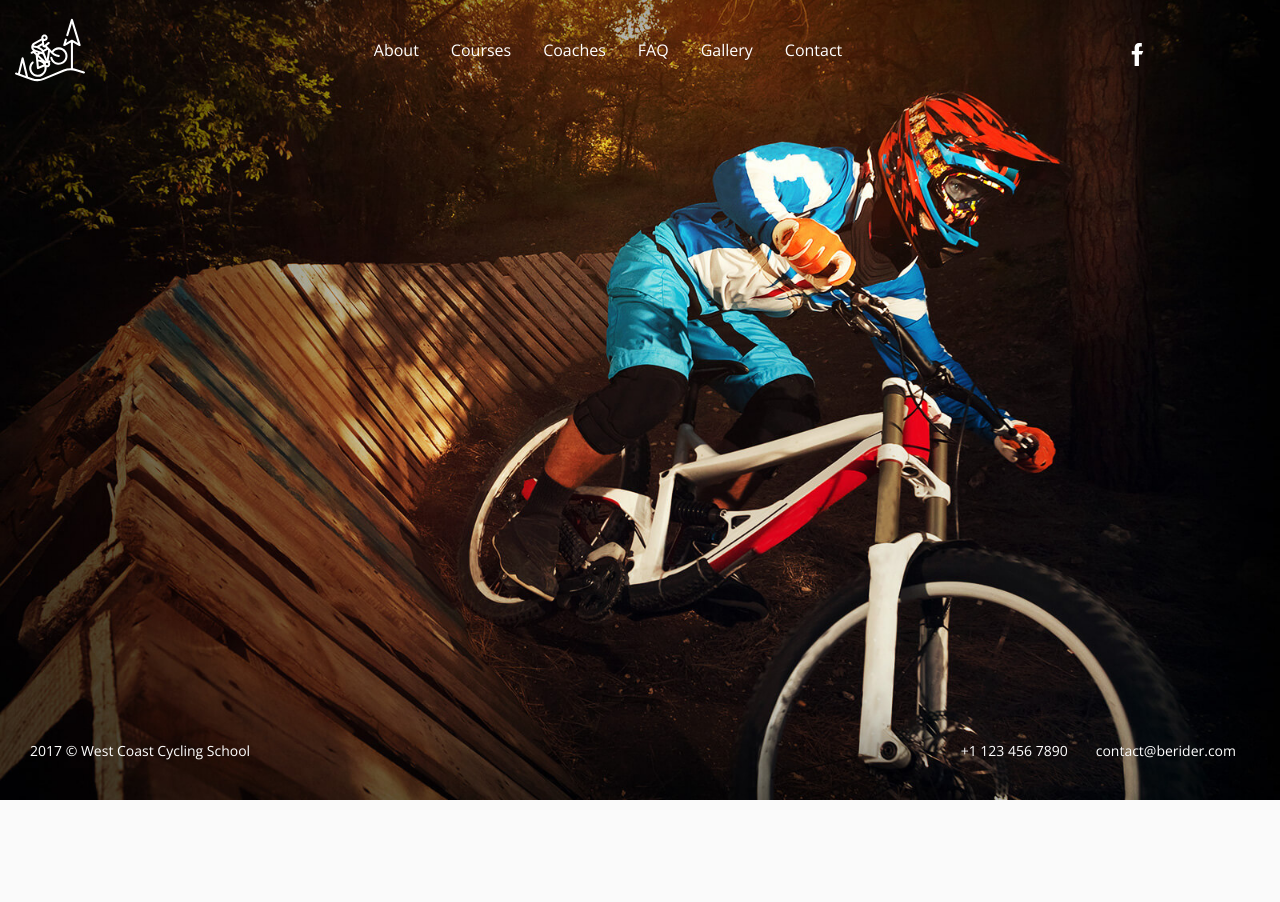
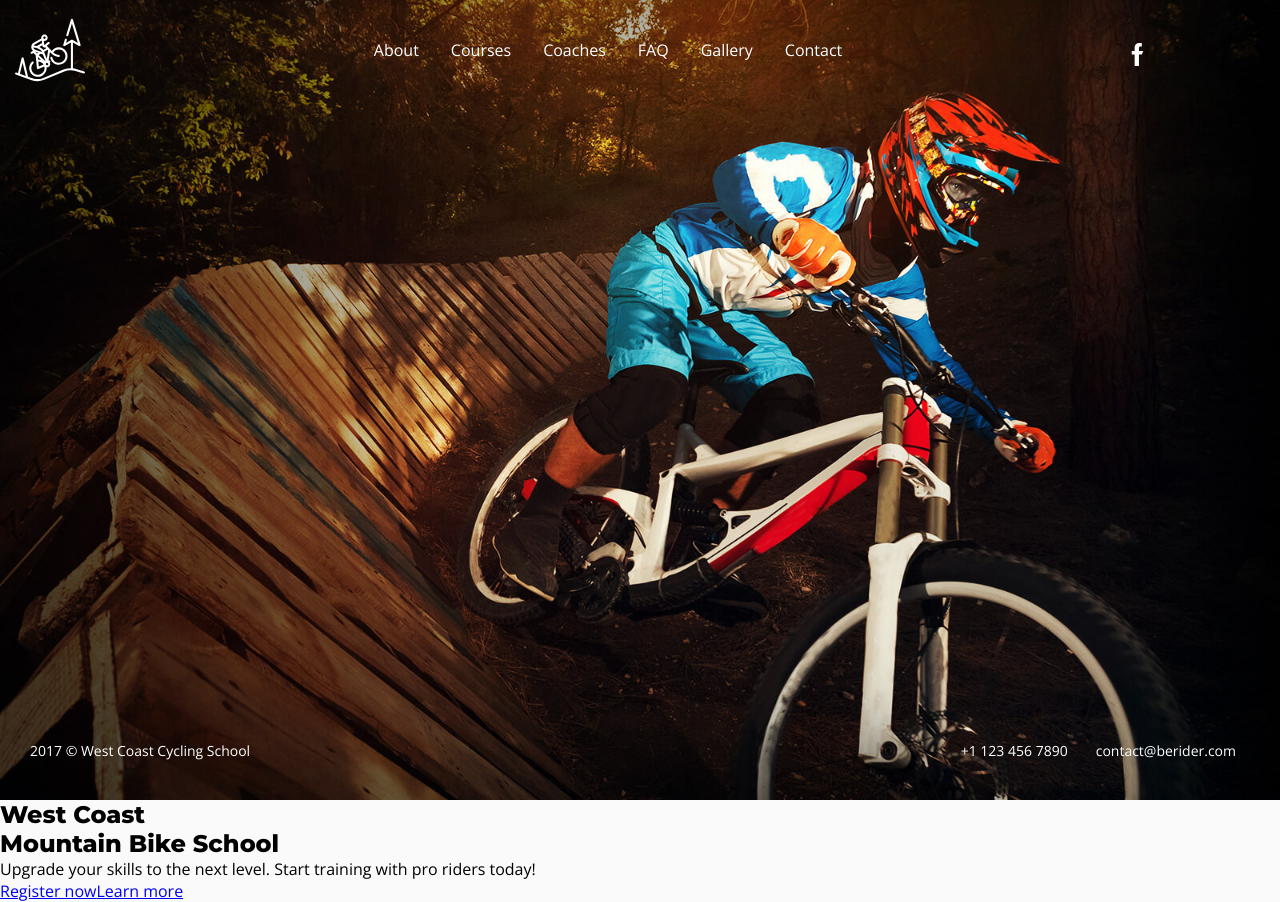
Before and after one commit to rynay/wcmbs, a React (Create React App) app: page / in a window 1280 px wide. Before the commit the page ends 800 px from the top, so only its background shows below. Built offline with nearby package versions, Linux system fonts and the light colour scheme; some icons are missing.

Commit message:
+Bread Crumbs

```diff
--- a/src/components/FirstScreen/FirstScreen.module.scss
+++ b/src/components/FirstScreen/FirstScreen.module.scss
@@ -14,4 +14,7 @@
       height: 100vh;
     }
   }
+
+  &__content {
+  }
 }
--- a/src/components/FirstScreen/FirstScreen.tsx
+++ b/src/components/FirstScreen/FirstScreen.tsx
@@ -1,4 +1,7 @@
+import { ReactElement, useEffect, useState } from "react";
+import { Link, useLocation } from "react-router-dom";
 import s from "./FirstScreen.module.scss";
+import { pages } from "../../data/pages";
 
 type Props = {
   page: "main" | "sub";
@@ -6,9 +9,58 @@ type Props = {
 };
 
 export const FirstScreen = ({ page, image }: Props) => {
+  const location = useLocation();
+  const [content, setContent] = useState<ReactElement>();
+
+  useEffect(() => {
+    console.log(location.pathname);
+    if (location.pathname === "/") {
+      setContent(
+        <>
+          <h1>
+            <span>West Coast</span>
+            <br />
+            <span>Mountain Bike School</span>
+          </h1>
+          <p>
+            Upgrade your skills to the next level. Start training with pro
+            riders today!
+          </p>
+          <Link to="/registration">Register now</Link>
+          <Link to="/about">Learn more</Link>
+        </>
+      );
+    } else {
+      const pageInfo = pages.find((page) => page.path === location.pathname);
+      if (!pageInfo) return;
+      const breadCrumbs = [];
+      const routes = location.pathname.split("/");
+      for (const route of routes) {
+        const routeInfo = pages.find(
+          (page) => page.path === route || page.path.slice(1) === route
+        );
+        if (!routeInfo) continue;
+        breadCrumbs.push(routeInfo);
+      }
+      setContent(
+        <>
+          <h1>{pageInfo.heading}</h1>
+          <ul>
+            {breadCrumbs.map((page) => (
+              <Link key={page.path} to={page.anchor}>
+                {page.heading}
+              </Link>
+            ))}
+          </ul>
+        </>
+      );
+    }
+  }, [location]);
+
   return (
     <section className={page === "main" ? s.firstScreen_full : s.firstScreen}>
       <img className={s.firstScreen__image} src={image} alt="hero" />
+      <div>{content}</div>
     </section>
   );
 };
--- a/src/components/Header/Header.tsx
+++ b/src/components/Header/Header.tsx
@@ -28,7 +28,7 @@ export const Header = ({ type, page }: Props) => {
       <div className={s.header__middle}>
         <nav className={s.header__nav}>
           <ul>
-            {pages.map((page) => (
+            {pages.slice(1).map((page) => (
               <li key={page.anchor}>
                 <SLink to="top" smooth={true}>
                   <NavLink className={s.header__navLink} to={page.path}>
--- a/src/pages/Home/Home.tsx
+++ b/src/pages/Home/Home.tsx
@@ -6,7 +6,7 @@ export const Home = () => {
   return (
     <>
       <Header page="main" type="header" />
-      <FirstScreen page="main" image="/images/hero.jpg" />
+      <FirstScreen page="main" image="/images/hero.jpg"></FirstScreen>
       <Footer type="simple" />
     </>
   );
```
Also changed, not shown: src/data/pages.ts (+7 -6 lines).
